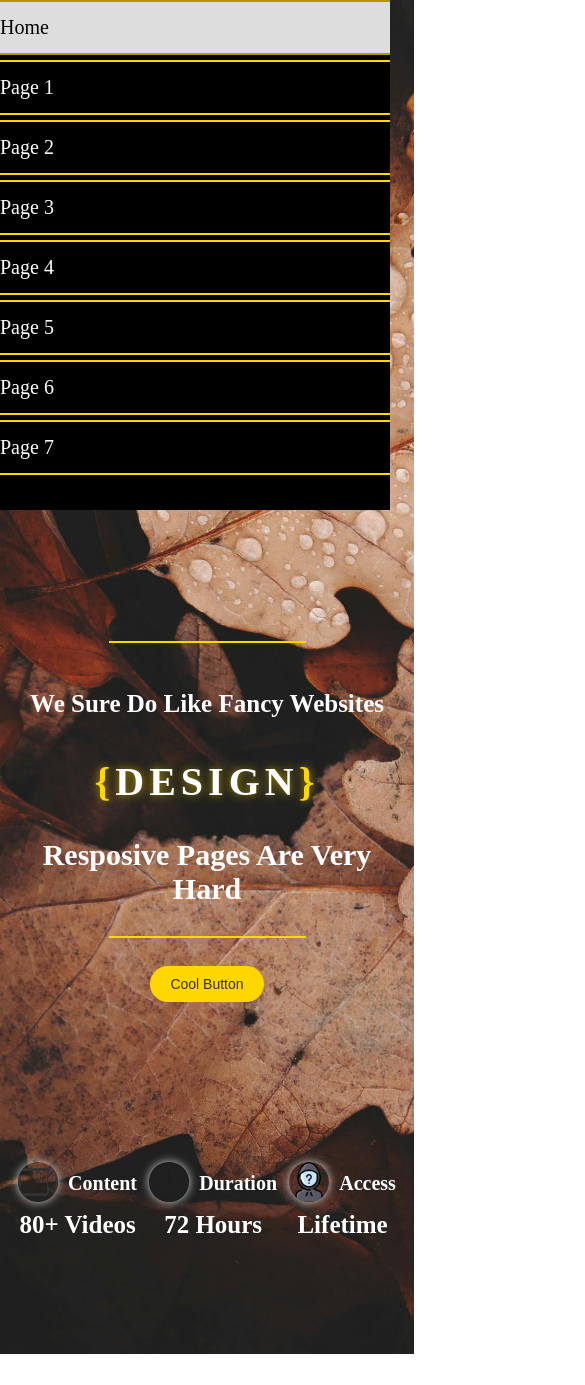
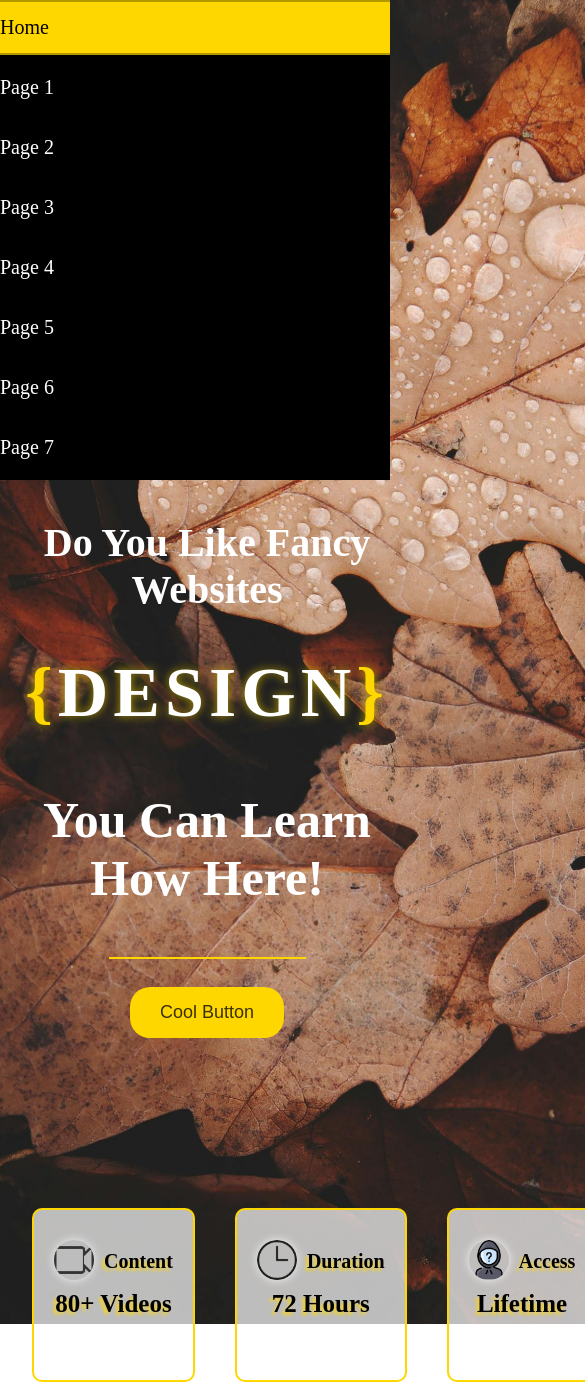
Before and after one commit to whatamisupposed/BootstrapWeek, a plain HTML site: page index.html in a window 390 px wide. Shown: the whole page, 585 px wide, since content can reach past the window. Before the commit the page ends 1354 px from the top, so only its background shows below. Drawn offline with nearby package versions, Linux system fonts and the light colour scheme.

Commit message:
Design Touches

```diff
--- a/bootstrap.scss
+++ b/bootstrap.scss
@@ -1,14 +1,10 @@
-
-
 body {
-
 background-image: url(brown.jpg);
 background-size: cover;
     background-repeat: no-repeat;
     background-position: center center;
     margin: 0;
 }
-
 .topText {
     justify-content: center;
     align-items: center;
@@ -17,7 +13,6 @@ background-size: cover;
     hr {
         width: 50%;
         height: 0;
-
         border: 1px solid gold;
     }
     h1 {
@@ -44,7 +39,6 @@ background-size: cover;
     color: white;
     text-align: center;
 }
-
 .btn-primary {
     margin-top: 20px;
     background-color: gold;
@@ -58,44 +52,6 @@ background-size: cover;
 .btn-primary:hover {
     background-color: rgb(179, 152, 0);
 }
-@media only screen and (max-width: 768px) {
-    .topText h1 {
-        font-size: 30px;
-    }
-
-    .topText h2 {
-        font-size: 50px;
-    }
-
-    .topText h3 {
-        font-size: 40px;
-    }
-
-    .btn-primary {
-        padding: 12px 24px;
-        font-size: 16px;
-    }
-}
-
-@media only screen and (max-width: 600px) {
-    .topText h1 {
-        font-size: 25px;
-    }
-
-    .topText h2 {
-        font-size: 40px;
-    }
-
-    .topText h3 {
-        font-size: 30px;
-    }
-
-    .btn-primary {
-        padding: 10px 20px;
-        font-size: 14px;
-    }
-}
-
 .purple {
     color: gold;
 }
@@ -123,7 +79,16 @@ background-size: cover;
     font-size: 25px;
     margin-top: -10px;
 }
-
+.box {
+    background-color: rgba(255, 255, 255, 0.7);
+    text-align: center;
+    border: 2px solid gold;
+    border-radius: 10px;
+    padding: 20px;
+    margin: 20px;
+    color: black;
+    text-shadow: -3px 3px 3px rgba(255, 215, 0, 0.7);
+}
 .box img {
     height: auto;
     width: 40px;
@@ -132,7 +97,6 @@ background-size: cover;
     box-shadow: 0 0 10px rgba(255, 255, 255, 0.8);
     margin-bottom: 10px;
 }
-
 .navbar {
     font-size: 20px;
     top: 0;
@@ -141,35 +105,47 @@ background-size: cover;
     overflow: hidden;
     height: 80px;
     display: flex;
-    justify-content: space-around;
+    justify-content: center; /* Center the items horizontally */
     align-items: center;
-    padding-bottom: 30px;
+    position: relative; /* Add position relative for absolute positioning of the gold line */
 }
-
 .navbar a {
-float: left;
+    float: left;
     display: flex;
     flex-direction: row;
-
     color: white;
     text-align: center;
     padding: 14px 16px;
     text-decoration: none;
-    border: 2px solid gold;
+    border: 2px solid transparent; /* Set border color to transparent initially */
+    position: relative; /* Add position relative for absolute positioning of the gold line */
 }
-
+.navbar a::after {
+    content: "";
+    display: block;
+    position: absolute;
+    bottom: 0;
+    left: 0;
+    width: 100%;
+    height: 2px; /* Set the height of the gold line */
+    background-color: gold; /* Set the color of the gold line */
+    transform: scaleX(0); /* Initially make the line invisible */
+    transform-origin: bottom right;
+    transition: transform 0.3s ease-in-out; /* Add a smooth transition effect */
+}
+.navbar a:hover::after {
+    transform: scaleX(1); /* On hover, make the gold line visible */
+}
 .navbar a:hover {
-    background-color: #ddd;
+    background-color: gold;
     color: black;
     border-color: rgb(179, 152, 0);
 }
-
 @media (max-width: 600px) {
     .navbar {
         flex-direction: column;
         height: auto;
     }
-
     .navbar a {
         width: 100%;
         margin-bottom: 5px;
--- a/index.html
+++ b/index.html
@@ -25,9 +25,9 @@
 
         <div class="topText">
             <hr>
-        <h1>We Sure Do Like Fancy Websites</h1>
+        <h1>Do You Like Fancy Websites</h1>
         <h2><span class="purple">{</span>DESIGN<span class="purple">}</span></h2>
-<h3>Resposive Pages Are Very Hard </h3>
+<h3>You Can Learn How Here!</h3>
 <hr>
         <button type="button" class="btn btn-primary">Cool Button</button>
     </div>
@@ -40,6 +40,7 @@
                 <h5>80+ Videos</h5>
 
         </div>
+
         <div class="box">
             <div class="content">
                 <img class="clock" src="clock.png" alt="clockIcon">
```
Also changed, not shown: bootstrap.css, 1 other file.
